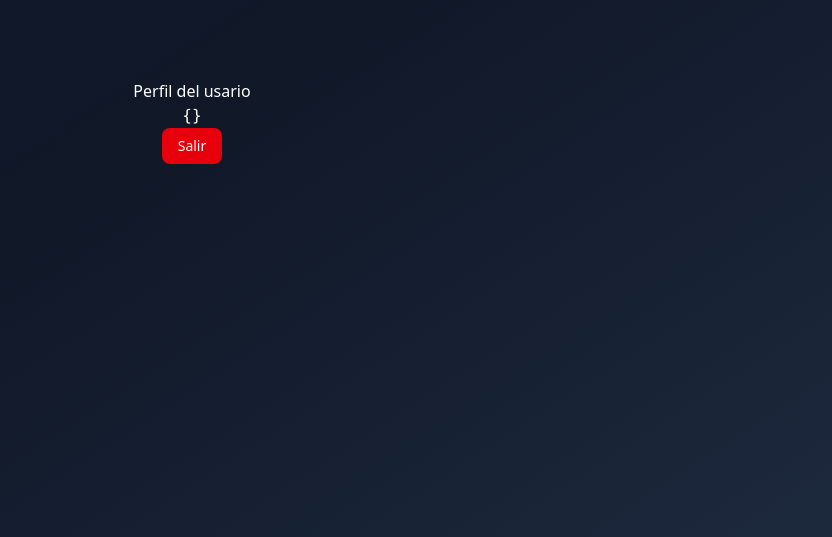
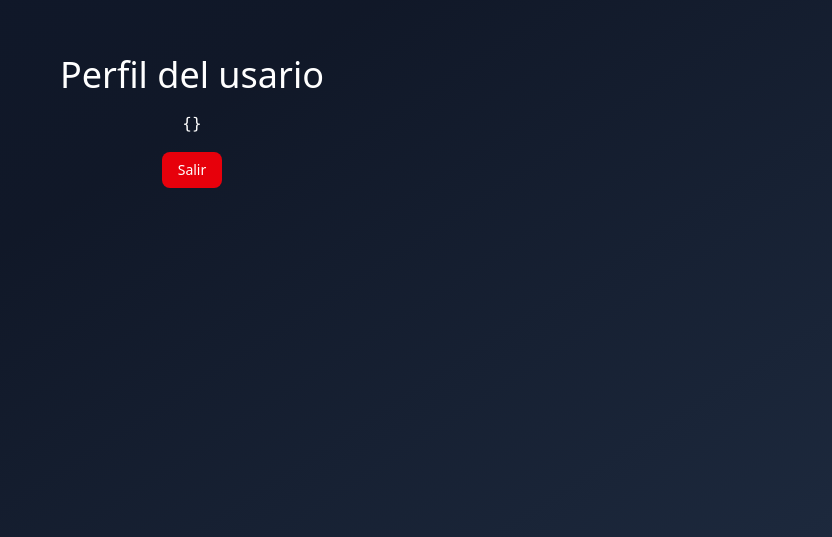
Before and after one commit to mbernallaura/Hooks-React, a React (Vite) app: page /profile in a window 1280 px wide. Shown: the part 295-832 px from the top of the page, without its empty margins (448-1280 px from the left). Built offline with nearby package versions, Linux system fonts and the light colour scheme.

Commit message:
Mejorar el boton visualmente, y crear el esquema para el ejercicio de useContext

```diff
--- a/src/09-useContext/ProfessionalApp.tsx
+++ b/src/09-useContext/ProfessionalApp.tsx
@@ -1,5 +1,5 @@
 import { RouterProvider } from "react-router"
-import { appRouter } from "./pages/router/app.router"
+import { appRouter } from "./router/app.router"
 import { UserContextProvider } from "./context/UserContext"
 
 
--- a/src/09-useContext/pages/profile/ProfilePage.tsx
+++ b/src/09-useContext/pages/profile/ProfilePage.tsx
@@ -4,12 +4,12 @@
 export const ProfilePage = () => {
     return (
         <div className="flex flex-col items-center justify-center min-h-screen">
-            <h1>Perfil del usario</h1>
+            <h1 className="text-4xl">Perfil del usario</h1>
             <hr />
-            <pre>
+            <pre className="my-4">
                 {JSON.stringify({},null,2)}
             </pre>
-        <Button variant="destructive">Salir</Button>
+            <Button variant="destructive">Salir</Button>
         </div>
     )
 }
--- a/src/09-useContext/pages/router/app.router.tsx
+++ b/src/09-useContext/router/app.router.tsx
@@ -1,7 +1,7 @@
 import { createBrowserRouter, Navigate } from "react-router";
-import { AboutPage } from "../about/AboutPage";
-import { ProfilePage } from "../profile/ProfilePage";
-import { LoginPage } from "../auth/LoginPage";
+import { AboutPage } from "../pages/about/AboutPage";
+import { ProfilePage } from "../pages/profile/ProfilePage";
+import { LoginPage } from "../pages/auth/LoginPage";
 
 export const appRouter = createBrowserRouter([
     {
--- a/src/components/ui/button.tsx
+++ b/src/components/ui/button.tsx
@@ -5,7 +5,7 @@
 import { cn } from "@/lib/utils"
 
 const buttonVariants = cva(
-  "inline-flex items-center justify-center gap-2 whitespace-nowrap rounded-md text-sm font-medium transition-all disabled:pointer-events-none disabled:opacity-50 [&_svg]:pointer-events-none [&_svg:not([class*='size-'])]:size-4 shrink-0 [&_svg]:shrink-0 outline-none focus-visible:border-ring focus-visible:ring-ring/50 focus-visible:ring-[3px] aria-invalid:ring-destructive/20 dark:aria-invalid:ring-destructive/40 aria-invalid:border-destructive",
+  "inline-flex cursor-pointer items-center justify-center gap-2 whitespace-nowrap rounded-md text-sm font-medium transition-all disabled:pointer-events-none disabled:opacity-50 [&_svg]:pointer-events-none [&_svg:not([class*='size-'])]:size-4 shrink-0 [&_svg]:shrink-0 outline-none focus-visible:border-ring focus-visible:ring-ring/50 focus-visible:ring-[3px] aria-invalid:ring-destructive/20 dark:aria-invalid:ring-destructive/40 aria-invalid:border-destructive",
   {
     variants: {
       variant: {
```
Also changed, not shown: src/main.tsx (+4 -4 lines).
